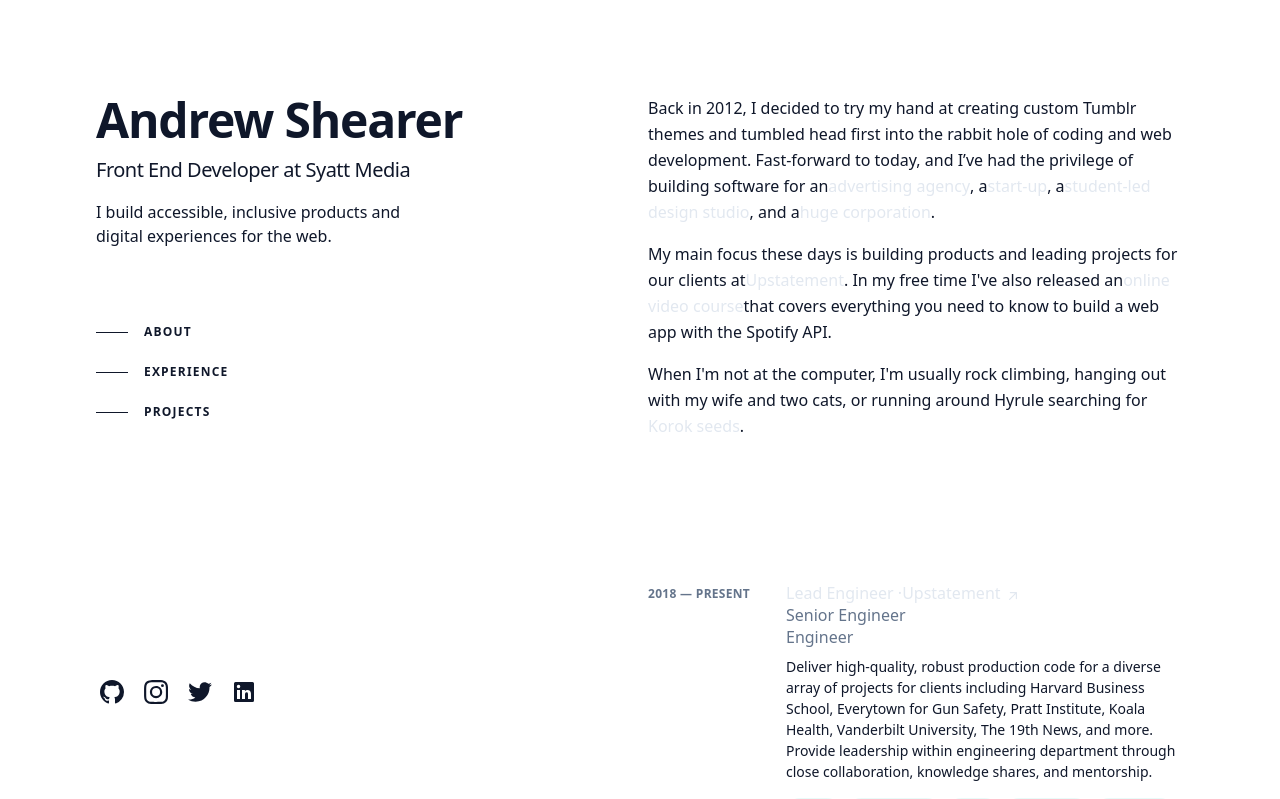
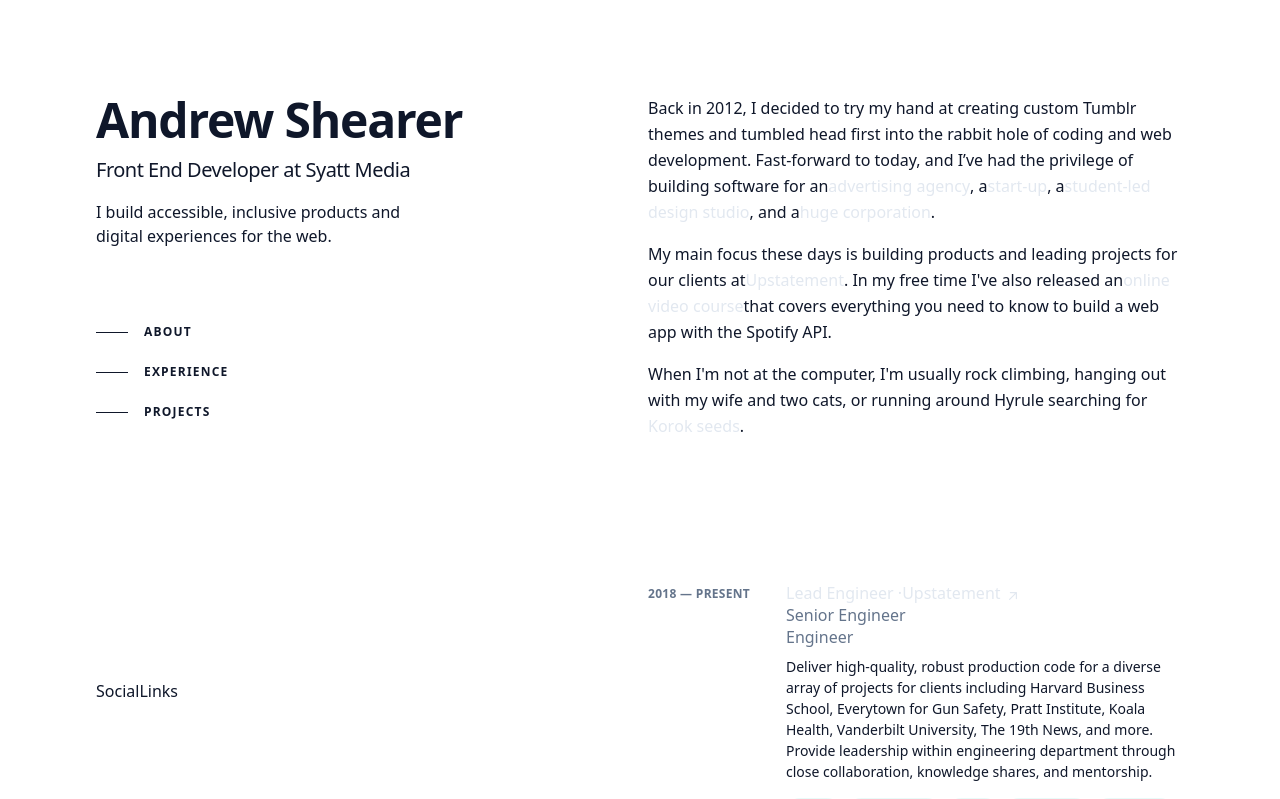
Before and after one commit to andrews1022/dev-portfolio, a Next.js app: page / in a window 1280 px wide. Shown: the top 799 px of the page. Built offline with nearby package versions, Linux system fonts and the light colour scheme.

Commit message:
created social links component

```diff
--- a/src/components/header.tsx
+++ b/src/components/header.tsx
@@ -1,6 +1,7 @@
 import Link from "next/link";
 
 import { JumpLinks } from "@/components/jump-links";
+import { SocialLinks } from "@/components/social-links";
 
 const Header = (): JSX.Element => {
   return (
@@ -21,7 +22,8 @@
         <JumpLinks />
       </div>
 
-      <ul className="ml-1 mt-8 flex items-center" aria-label="Social media links">
+      <SocialLinks />
+      {/* <ul className="ml-1 mt-8 flex items-center" aria-label="Social media links">
         <li className="mr-5 text-xs">
           <a
             className="block hover:text-slate-200"
@@ -104,7 +106,7 @@
             </svg>
           </a>
         </li>
-      </ul>
+      </ul> */}
     </header>
   );
 };
--- /dev/null
+++ b/src/components/social-links.tsx
@@ -0,0 +1,5 @@
+const SocialLinks = (): JSX.Element => {
+  return <div>SocialLinks</div>;
+};
+
+export { SocialLinks };
```
